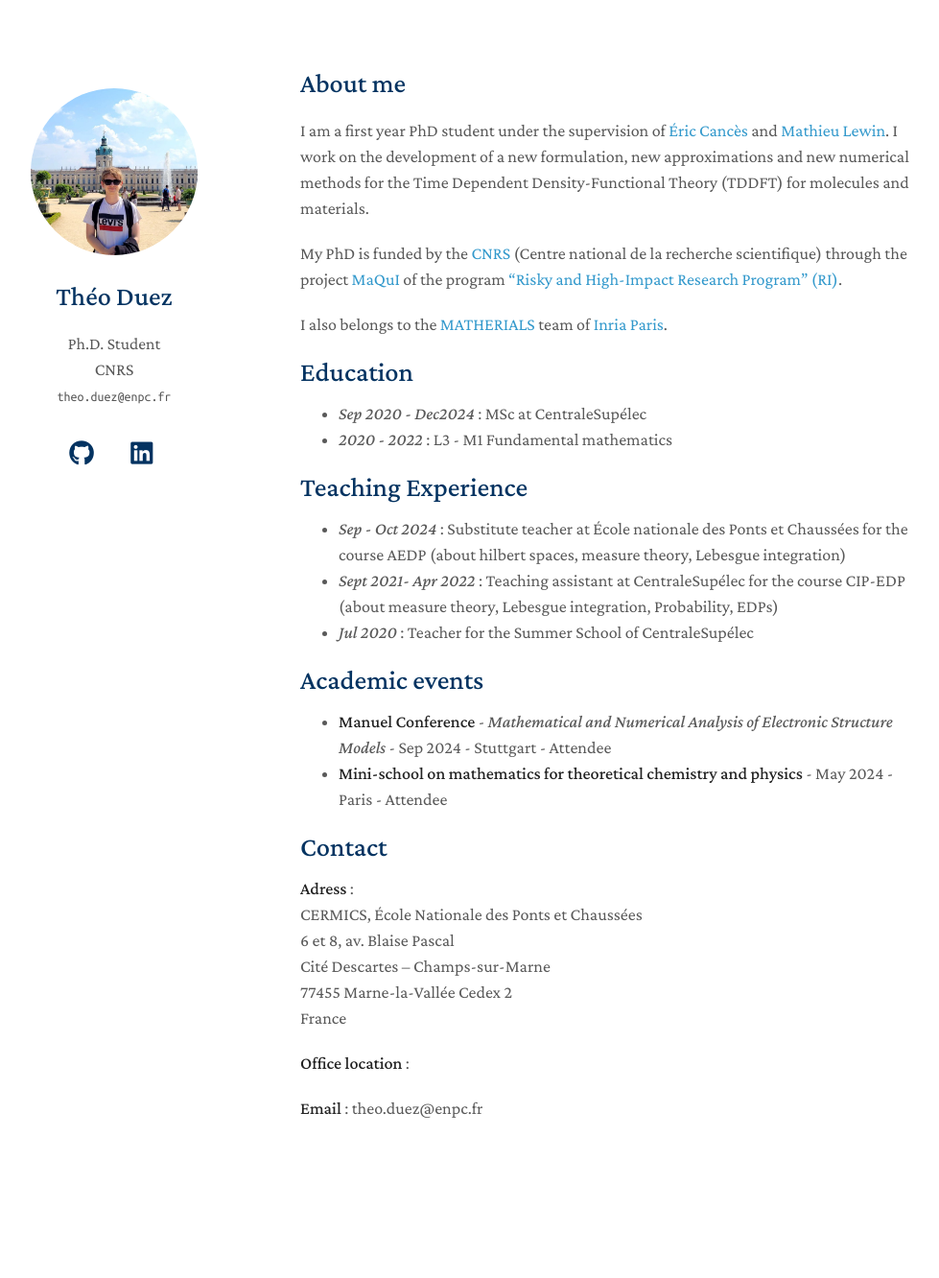
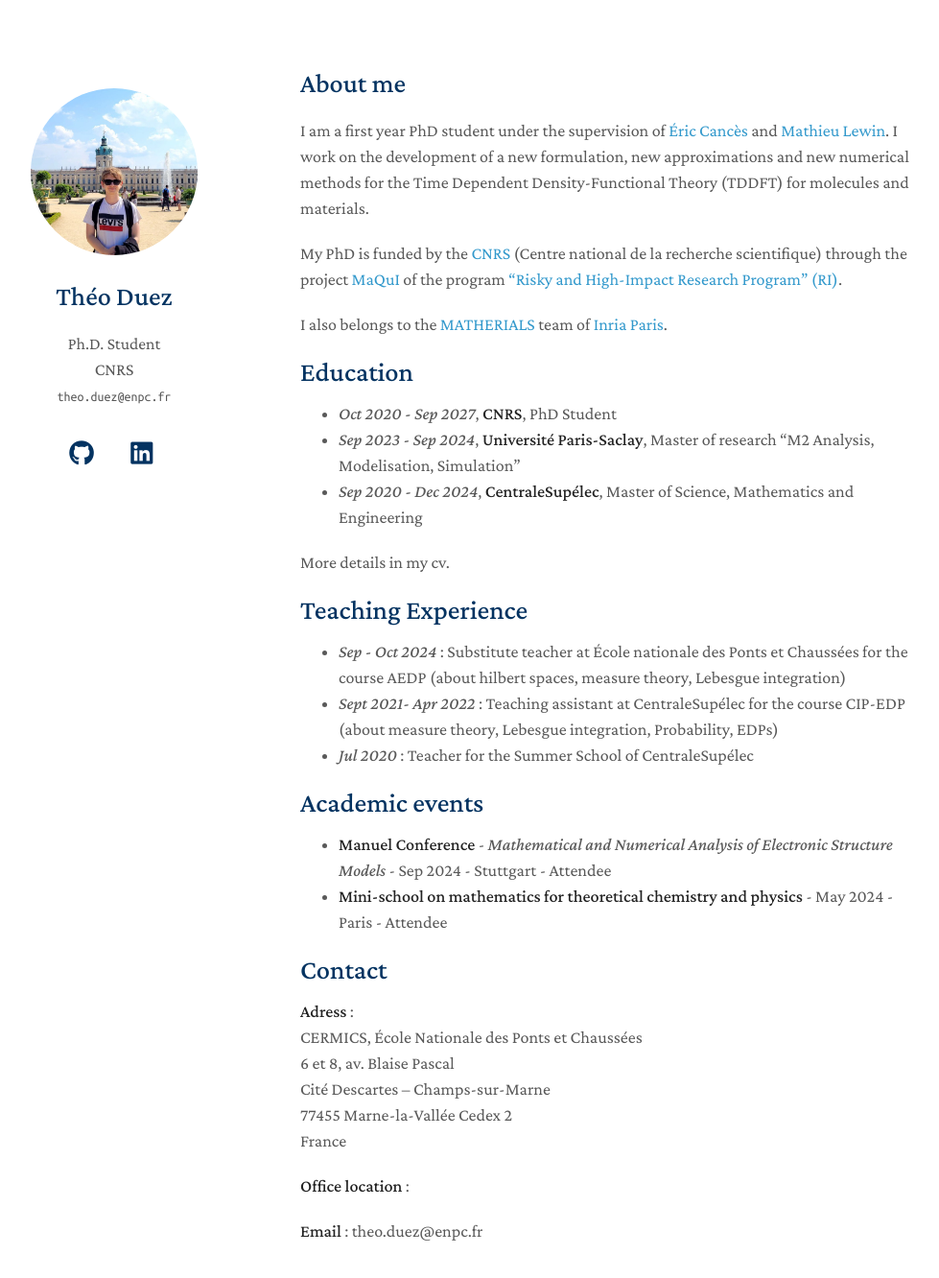
Before and after one commit to Theozeud/theozeud.github.io, a Jekyll site: the page built from index.md, in a window 1280 px wide and 1394 px high. Shown: the top 1332 px of the window at 96% size, without its empty margins (157-1136 px from the left). Built offline with Jekyll 4.4.1, drawn with Linux system fonts in a browser that asks for light colours; some web fonts are replaced; a style sheet for code colours, icons or effects is not loaded; our own code applies the rules of GitHub Pages for plain Markdown files.

Commit message:
Update education.md

```diff
--- a/_includes/education.md
+++ b/_includes/education.md
@@ -1,3 +1,6 @@
 ## Education
-* _Sep 2020 - Dec2024_ : MSc at CentraleSupélec
-* _2020 - 2022_ : L3 - M1 Fundamental mathematics
+* _Oct 2020 - Sep 2027_, **CNRS**, PhD Student
+* _Sep 2023 - Sep 2024_, **Université Paris-Saclay**, Master of research "M2 Analysis, Modelisation, Simulation"
+* _Sep 2020 - Dec 2024_, **CentraleSupélec**, Master of Science, Mathematics and Engineering
+
+More details in my cv.
```
